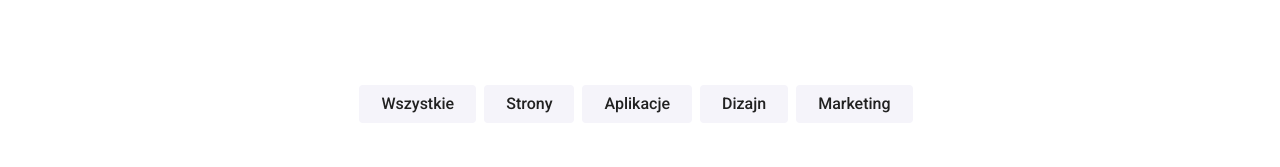
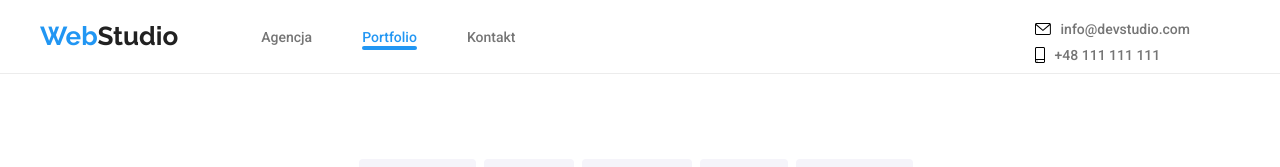
Before and after one commit to Jakub-Brodalka/goit-markup-hw-08, a plain HTML site: page portfolio.html in a window 1280 px wide. Shown: the top 167 px of the page. Drawn offline with nearby package versions, Linux system fonts and the light colour scheme.

Commit message:
v007
started work on headers

```diff
--- a/portfolio.html
+++ b/portfolio.html
@@ -17,7 +17,7 @@
   </head>
 
   <body>
-    <!-- <header class="header">
+    <header class="header">
       <div class="container horizontal-list horizontal-list--header">
         <nav class="horizontal-list horizontal-list--center">
           <a href="./index.html" class="logo"
@@ -35,7 +35,7 @@
             <li><a class="nav__link" href="./contact.html">Kontakt</a></li>
           </ul>
         </nav>
-        <ul class="horizontal-list">
+        <ul class="contact-list">
           <li class="contact__link">
             <a class="nav__link" href="mailto:info@devstudio.com">
               <svg
@@ -70,7 +70,7 @@
           </li>
         </ul>
       </div>
-    </header> -->
+    </header>
     <main>
       <section class="section">
         <div class="container">
@@ -311,7 +311,7 @@
         </div>
       </section>
     </main>
-    <!-- <footer class="footer section">
+    <footer class="footer section">
       <div class="container footer-div">
         <div>
           <a href="./index.html" class="logo"
@@ -423,6 +423,6 @@
           </form>
         </div>
       </div>
-    </footer> -->
+    </footer>
   </body>
 </html>
--- a/sass/components/_logo.scss
+++ b/sass/components/_logo.scss
@@ -5,6 +5,8 @@
     font-size: 26px;
     line-height: 1.2;
     text-decoration: none;
+    margin-top: 16px;
+    margin-bottom: 16px;
 
     &--down {
             color: #fff;
--- a/sass/layout/_header.scss
+++ b/sass/layout/_header.scss
@@ -13,3 +13,39 @@
     margin-right: 10px;
     transition: color 250ms cubic-bezier(0.4, 0, 0.2, 1);
 }
+
+@media screen and (min-width: 480px) {
+    .horizontal-list--nav {
+        display: none;
+    }
+
+    .contact__link {
+        display: none;
+    }
+}
+
+@media screen and (min-width: 768px) {
+    .horizontal-list--nav {
+        display: flex;
+        margin-left:83px;
+    }
+    .contact__link {
+        display: flex;
+    }
+    .horizontal-list--header {
+        display: flex;
+        flex-flow: row wrap;
+    }
+    .contact-list {
+        display: flex;
+        flex-flow: column wrap;
+        margin-top: 21px;
+        }
+    .contact__link {
+        margin-bottom: 10px;
+    }
+}
+
+
+@media screen and (min-width: 1200px) {
+}
```
Also changed, not shown: index.html (+1 -1 lines), css/main.css, css/main.min.css, 2 other files.
